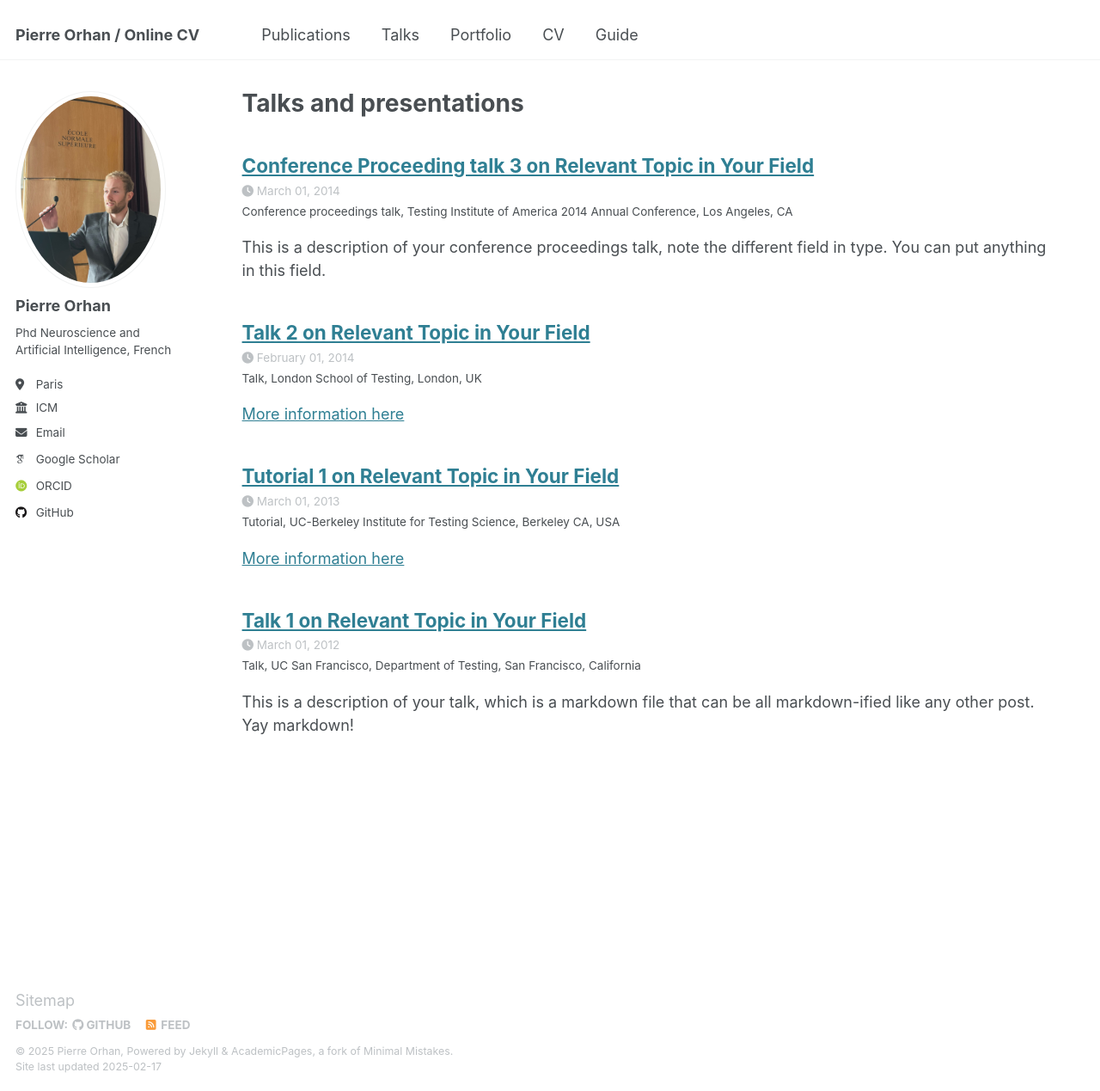
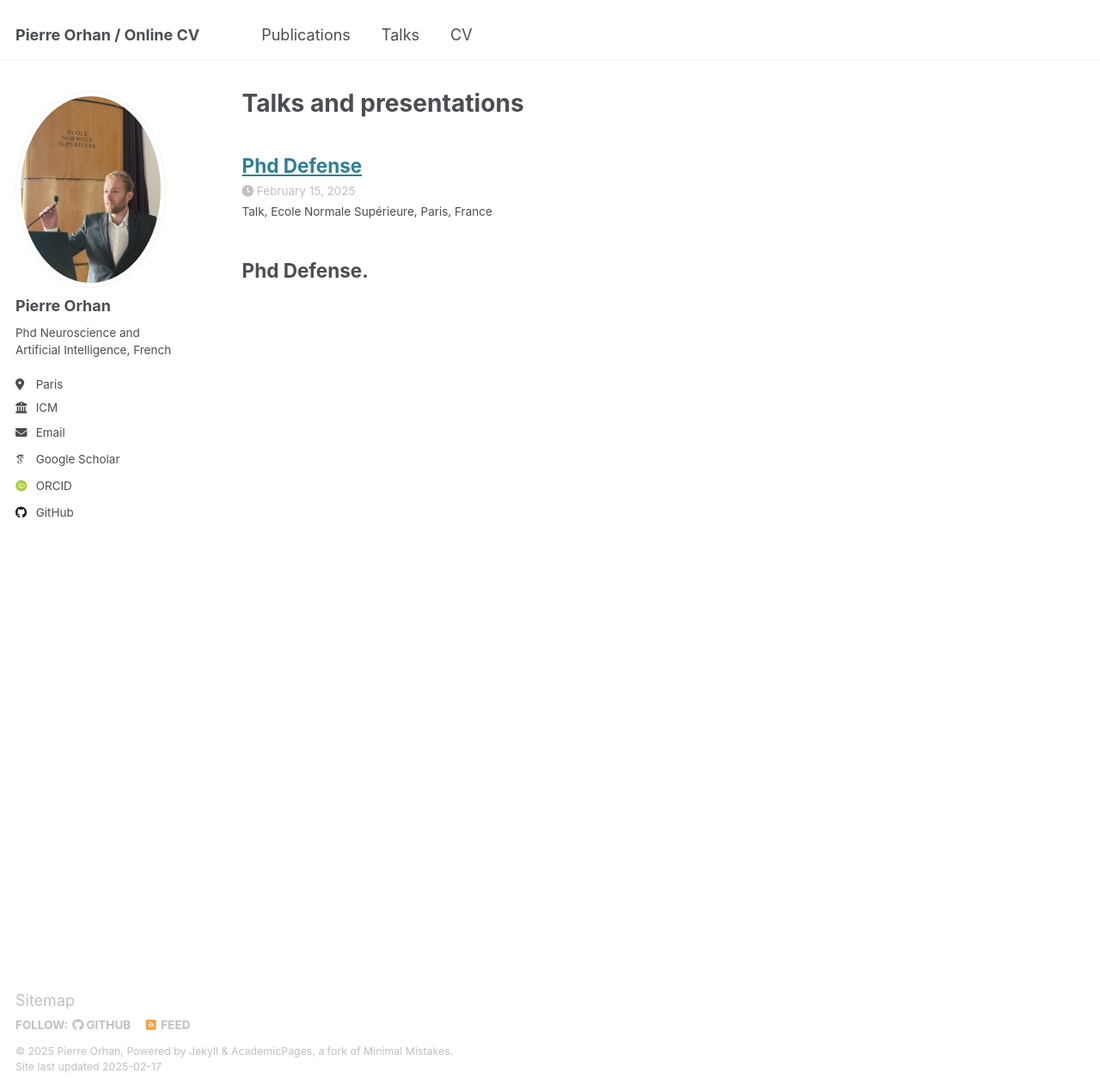
Before and after one commit to PierreOrhan/PierreOrhan, a Jekyll site: the page built from _pages/talks.html, in a window 1280 px wide and 1269 px high. Shown: the whole window at 86% size. Built offline with Jekyll 4.4.1, drawn with Linux system fonts in a browser that asks for light colours; some web fonts are replaced.

Commit message:
phd defense

```diff
--- a/_talks/2012-03-01-talk-1.md
+++ /dev/null
@@ -1,11 +0,0 @@
----
-title: "Talk 1 on Relevant Topic in Your Field"
-collection: talks
-type: "Talk"
-permalink: /talks/2012-03-01-talk-1
-venue: "UC San Francisco, Department of Testing"
-date: 2012-03-01
-location: "San Francisco, California"
----
-
-This is a description of your talk, which is a markdown file that can be all markdown-ified like any other post. Yay markdown!
--- a/_talks/2013-03-01-tutorial-1.md
+++ /dev/null
@@ -1,13 +0,0 @@
----
-title: "Tutorial 1 on Relevant Topic in Your Field"
-collection: talks
-type: "Tutorial"
-permalink: /talks/2013-03-01-tutorial-1
-venue: "UC-Berkeley Institute for Testing Science"
-date: 2013-03-01
-location: "Berkeley CA, USA"
----
-
-[More information here](http://exampleurl.com)
-
-This is a description of your tutorial, note the different field in type. This is a markdown files that can be all markdown-ified like any other post. Yay markdown!
--- a/_talks/2014-02-01-talk-2.md
+++ /dev/null
@@ -1,13 +0,0 @@
----
-title: "Talk 2 on Relevant Topic in Your Field"
-collection: talks
-type: "Talk"
-permalink: /talks/2014-02-01-talk-2
-venue: "London School of Testing"
-date: 2014-02-01
-location: "London, UK"
----
-
-[More information here](http://example2.com)
-
-This is a description of your talk, which is a markdown files that can be all markdown-ified like any other post. Yay markdown!
--- a/_talks/2014-03-01-talk-3.md
+++ /dev/null
@@ -1,11 +0,0 @@
----
-title: "Conference Proceeding talk 3 on Relevant Topic in Your Field"
-collection: talks
-type: "Conference proceedings talk"
-permalink: /talks/2014-03-01-talk-3
-venue: "Testing Institute of America 2014 Annual Conference"
-date: 2014-03-01
-location: "Los Angeles, CA"
----
-
-This is a description of your conference proceedings talk, note the different field in type. You can put anything in this field.
--- /dev/null
+++ b/_talks/2025-02-15-talk-1.md
@@ -0,0 +1,13 @@
+---
+title: "Phd Defense"
+collection: talks
+type: "Talk"
+permalink: /talks/2025-02-15
+venue: "Ecole Normale Supérieure"
+date: 2025-02-15
+location: "Paris, France"
+---
+
+## Phd Defense.
+
+[![Phd Defense](https://img.youtube.com/vi/Ud2Dcl8Kgmk/0.jpg)](https://www.youtube.com/watch?v=Ud2Dcl8Kgmk)
```
Also changed, not shown: _data/navigation.yml (+4 -4 lines).
